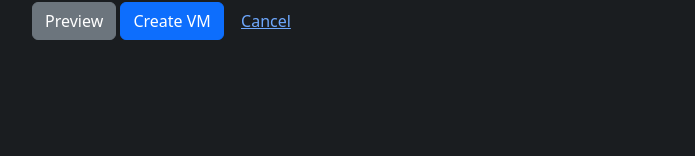
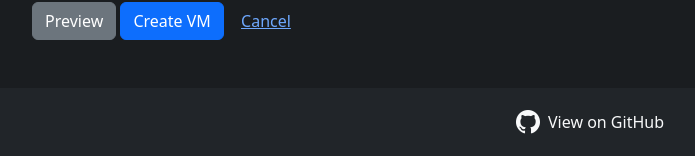
Before and after one commit to MichaelTrip/kubevirt-portal, a Flask app: page /create in a window 1280 px wide. Shown: the part 1474-1630 px from the top of the page, without its empty margins (50-745 px from the left). Before the commit the page ends 1514 px from the top, so only its background shows below. Run offline with Flask 3, Linux system fonts and the light colour scheme; parts of the project's set-up code (start-up, migrations or seed data) failed here and were passed over.

Commit message:
feat: Add GitHub repo link to footer with fancy styling

```diff
--- a/app/templates/base.html
+++ b/app/templates/base.html
@@ -11,6 +11,12 @@
             background-color: #1a1d20;
             color: #e9ecef;
             font-family: system-ui, -apple-system, "Segoe UI", Roboto;
+            min-height: 100vh;
+            display: flex;
+            flex-direction: column;
+        }
+        .container {
+            flex: 1;
         }
         .form-control, .form-select {
             background-color: #2b3035;
@@ -74,6 +80,21 @@
         {% endwith %}
         {% block content %}{% endblock %}
     </div>
+
+    <footer class="footer mt-5 py-3 bg-dark">
+        <div class="container">
+            <div class="d-flex justify-content-center align-items-center">
+                <a href="https://github.com/MichaelTrip/kubevirt-portal"
+                   class="text-decoration-none text-light d-flex align-items-center"
+                   target="_blank"
+                   rel="noopener noreferrer">
+                    <i class="bi bi-github me-2 fs-4"></i>
+                    <span>View on GitHub</span>
+                </a>
+            </div>
+        </div>
+    </footer>
+
     <script src="https://cdn.jsdelivr.net/npm/bootstrap@5.1.3/dist/js/bootstrap.bundle.min.js"></script>
 </body>
 </html>
```
